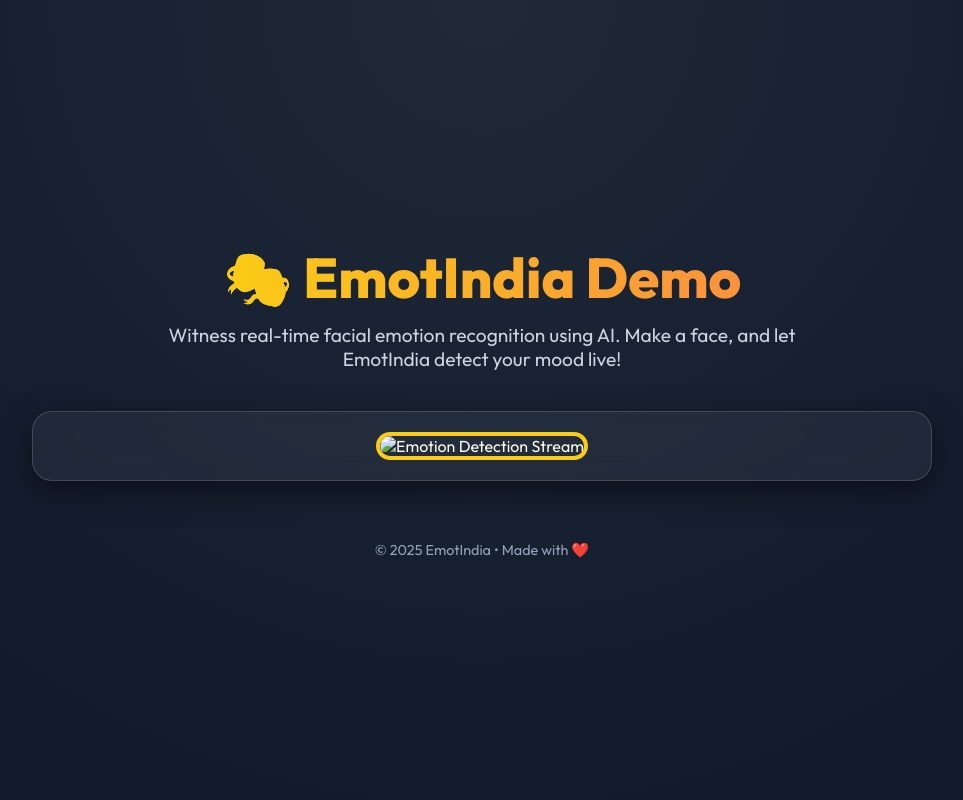
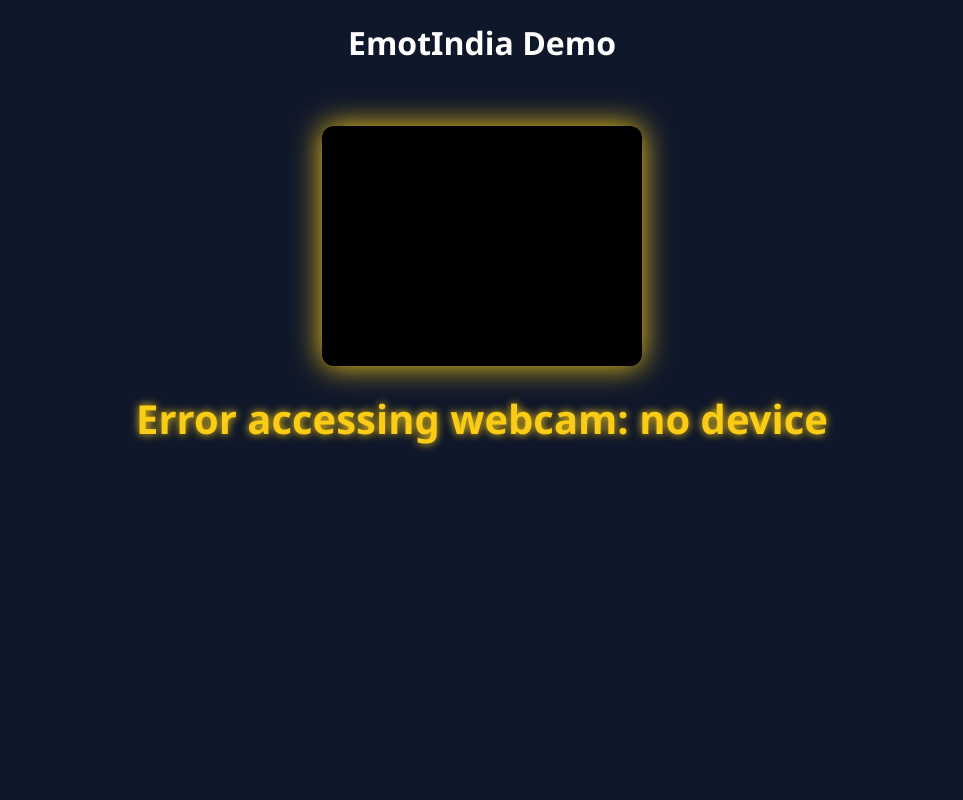
Before and after one commit to AllokMishra/emotindiademo, a Flask app: template templates/index.html in a window 1280 px wide. Shown: the whole page, without its empty margins (158-1121 px from the left). Run offline with Flask 2, Linux system fonts and the light colour scheme; the template is opened without the code that fills it, so the values that code supplies are empty.

Commit message:
Update index.html

```diff
--- a/templates/index.html
+++ b/templates/index.html
@@ -1,96 +1,105 @@
 <!DOCTYPE html>
 <html lang="en">
 <head>
-  <meta charset="UTF-8">
-  <title>EmotIndia Demo - Real-Time Emotion Detection</title>
-  <meta name="viewport" content="width=device-width, initial-scale=1.0">
-  <link href="https://fonts.googleapis.com/css2?family=Outfit:wght@400;600;800&display=swap" rel="stylesheet">
+  <meta charset="UTF-8" />
+  <meta name="viewport" content="width=device-width, initial-scale=1" />
+  <title>EmotIndia Demo - Real-time Emotion Detection</title>
   <style>
-    * {
-      margin: 0;
-      padding: 0;
-      box-sizing: border-box;
+    body {
+      background: #0f172a;
+      color: white;
+      font-family: 'Segoe UI', Tahoma, Geneva, Verdana, sans-serif;
+      text-align: center;
+      margin: 0; padding: 0;
     }
-
-    body {
-      font-family: 'Outfit', sans-serif;
-      background: radial-gradient(circle at top, #1f2937, #0f172a);
-      color: #fefce8;
-      text-align: center;
-      min-height: 100vh;
-      display: flex;
-      flex-direction: column;
-      align-items: center;
-      justify-content: center;
-      overflow-x: hidden;
-      padding: 40px 20px;
+    #videoElement {
+      margin-top: 40px;
+      border-radius: 12px;
+      box-shadow: 0 0 30px #facc15;
+      width: 320px;
+      height: 240px;
+      object-fit: cover;
+      background: black;
     }
-
-    h1 {
-      font-size: 3.5rem;
-      background: linear-gradient(to right, #facc15, #fb923c);
-      -webkit-background-clip: text;
-      -webkit-text-fill-color: transparent;
-      font-weight: 800;
-      margin-bottom: 10px;
+    #emotion {
+      margin-top: 20px;
+      font-size: 2.5rem;
+      font-weight: bold;
+      color: #facc15;
+      text-shadow: 0 0 8px #facc15;
     }
-
-    p {
-      font-size: 1.2rem;
-      color: #cbd5e1;
-      max-width: 700px;
-      margin-bottom: 40px;
-    }
-
-    .glass-container {
-      background: rgba(255, 255, 255, 0.05);
-      border: 1px solid rgba(255, 255, 255, 0.15);
-      border-radius: 20px;
-      padding: 20px;
-      backdrop-filter: blur(10px);
-      box-shadow: 0 10px 30px rgba(0, 0, 0, 0.5);
-      width: 90%;
-      max-width: 900px;
-    }
-
-    .video-frame {
-      border-radius: 16px;
-      border: 4px solid #facc15;
-      width: 100%;
-      max-height: 80vh;
-      object-fit: cover;
-      transition: transform 0.3s ease-in-out;
-    }
-
-    .video-frame:hover {
-      transform: scale(1.02);
-    }
-
-    .footer {
-      margin-top: 60px;
-      font-size: 0.9rem;
-      color: #94a3b8;
-    }
-
-    @media (max-width: 768px) {
-      h1 {
-        font-size: 2.4rem;
-      }
-
-      .video-frame {
-        border-width: 3px;
-      }
+    #loading {
+      margin-top: 10px;
+      color: #888;
+      font-style: italic;
     }
   </style>
 </head>
 <body>
-  <h1>🎭 EmotIndia Demo</h1>
-  <p>Witness real-time facial emotion recognition using AI. Make a face, and let EmotIndia detect your mood live!</p>
 
-  <div class="glass-container">
-    <img src="{{ url_for('video') }}" alt="Emotion Detection Stream" class="video-frame" />
-  </div>
+  <h1>EmotIndia Demo</h1>
+  <video autoplay="true" id="videoElement"></video>
+  <div id="emotion">Detecting emotion...</div>
+  <div id="loading"></div>
 
-  <div class="footer">© 2025 EmotIndia • Made with ❤️</div>
+<script>
+  const video = document.querySelector("#videoElement");
+  const emotionDisplay = document.querySelector("#emotion");
+  const loadingDisplay = document.querySelector("#loading");
+
+  // Access webcam
+  navigator.mediaDevices.getUserMedia({ video: true })
+    .then((stream) => {
+      video.srcObject = stream;
+    })
+    .catch((err) => {
+      emotionDisplay.textContent = "Error accessing webcam: " + err.message;
+    });
+
+  // Capture frame, send to backend, get emotion
+  async function detectEmotion() {
+    loadingDisplay.textContent = "Analyzing...";
+
+    // Create canvas to draw current video frame
+    const canvas = document.createElement("canvas");
+    canvas.width = video.videoWidth || 320;
+    canvas.height = video.videoHeight || 240;
+    const ctx = canvas.getContext("2d");
+    ctx.drawImage(video, 0, 0, canvas.width, canvas.height);
+
+    // Get base64 image data
+    const imgData = canvas.toDataURL("image/jpeg");
+
+    try {
+      const response = await fetch("/predict_emotion", {
+        method: "POST",
+        headers: {
+          "Content-Type": "application/json"
+        },
+        body: JSON.stringify({ image: imgData })
+      });
+      const data = await response.json();
+
+      if (data.emotion) {
+        emotionDisplay.textContent = "Emotion: " + data.emotion.charAt(0).toUpperCase() + data.emotion.slice(1);
+      } else if (data.error) {
+        emotionDisplay.textContent = "Error: " + data.error;
+      }
+    } catch (error) {
+      emotionDisplay.textContent = "Error: " + error.message;
+    }
+
+    loadingDisplay.textContent = "";
+
+    // Run every 1500ms
+    setTimeout(detectEmotion, 1500);
+  }
+
+  // Start detection loop after video is ready
+  video.onloadeddata = () => {
+    detectEmotion();
+  };
+</script>
+
 </body>
 </html>
```
